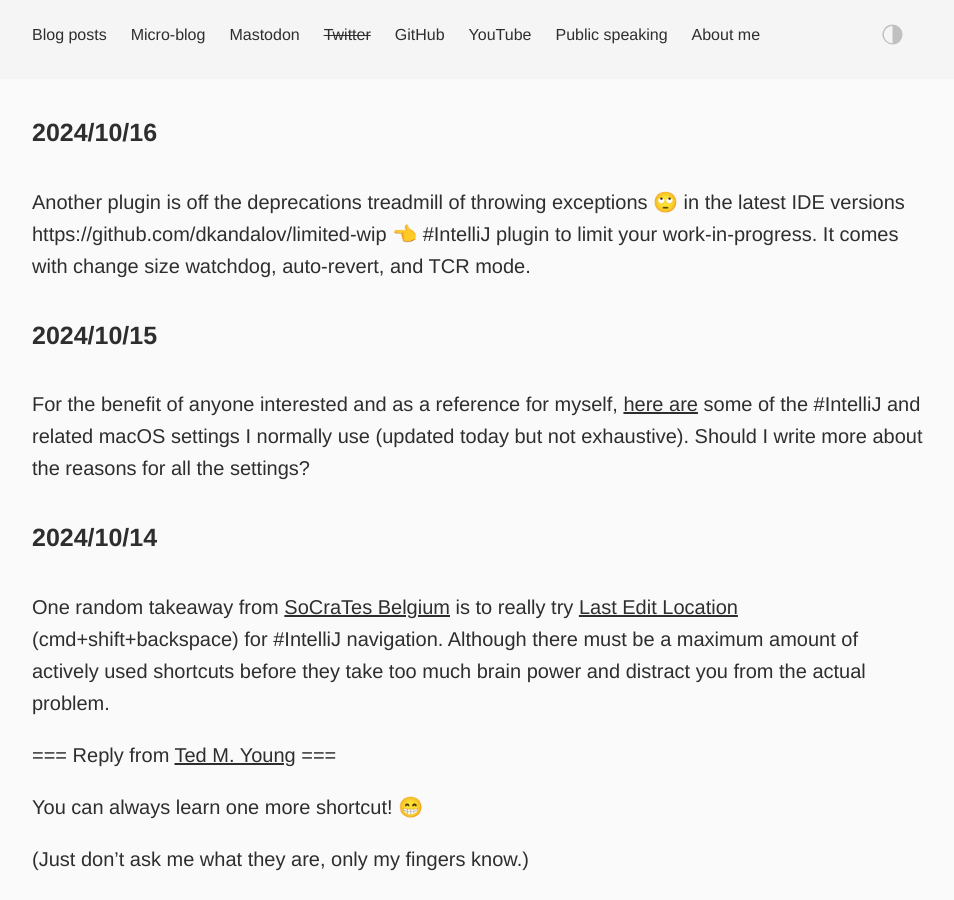
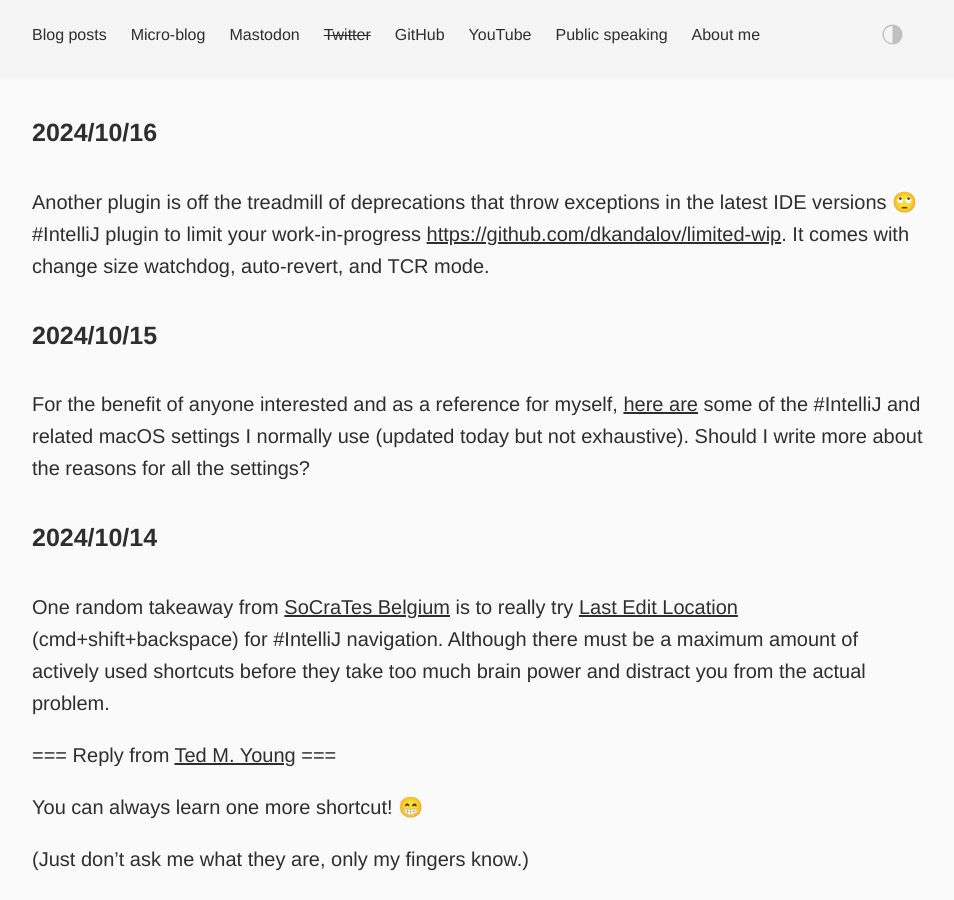
Before and after one commit to dkandalov/dkandalov.github.io, a Jekyll site: the page built from micro-blog.md, in a window 1280 px wide and 900 px high. Shown: the whole window, without its empty margins (160-1114 px from the left). Built offline with Jekyll 4.4.1, drawn with Linux system fonts in a browser that asks for light colours.

Commit message:
updated micro-blog

```diff
--- a/micro-blog.md
+++ b/micro-blog.md
@@ -4,7 +4,7 @@ permalink: /micro-blog/
 ---
 
 #### 2024/10/16
-Another plugin is off the deprecations treadmill of throwing exceptions 🙄 in the latest IDE versions https://github.com/dkandalov/limited-wip 👈 #IntelliJ plugin to limit your work-in-progress. It comes with change size watchdog, auto-revert, and TCR mode.
+Another plugin is off the treadmill of deprecations that throw exceptions in the latest IDE versions 🙄 #IntelliJ plugin to limit your work-in-progress <https://github.com/dkandalov/limited-wip>. It comes with change size watchdog, auto-revert, and TCR mode.
 
 #### 2024/10/15
 For the benefit of anyone interested and as a reference for myself, [here are](https://dmitrykandalov.com/intellij-settings) some of the #IntelliJ and related macOS settings I normally use (updated today but not exhaustive). Should I write more about the reasons for all the settings?
```
